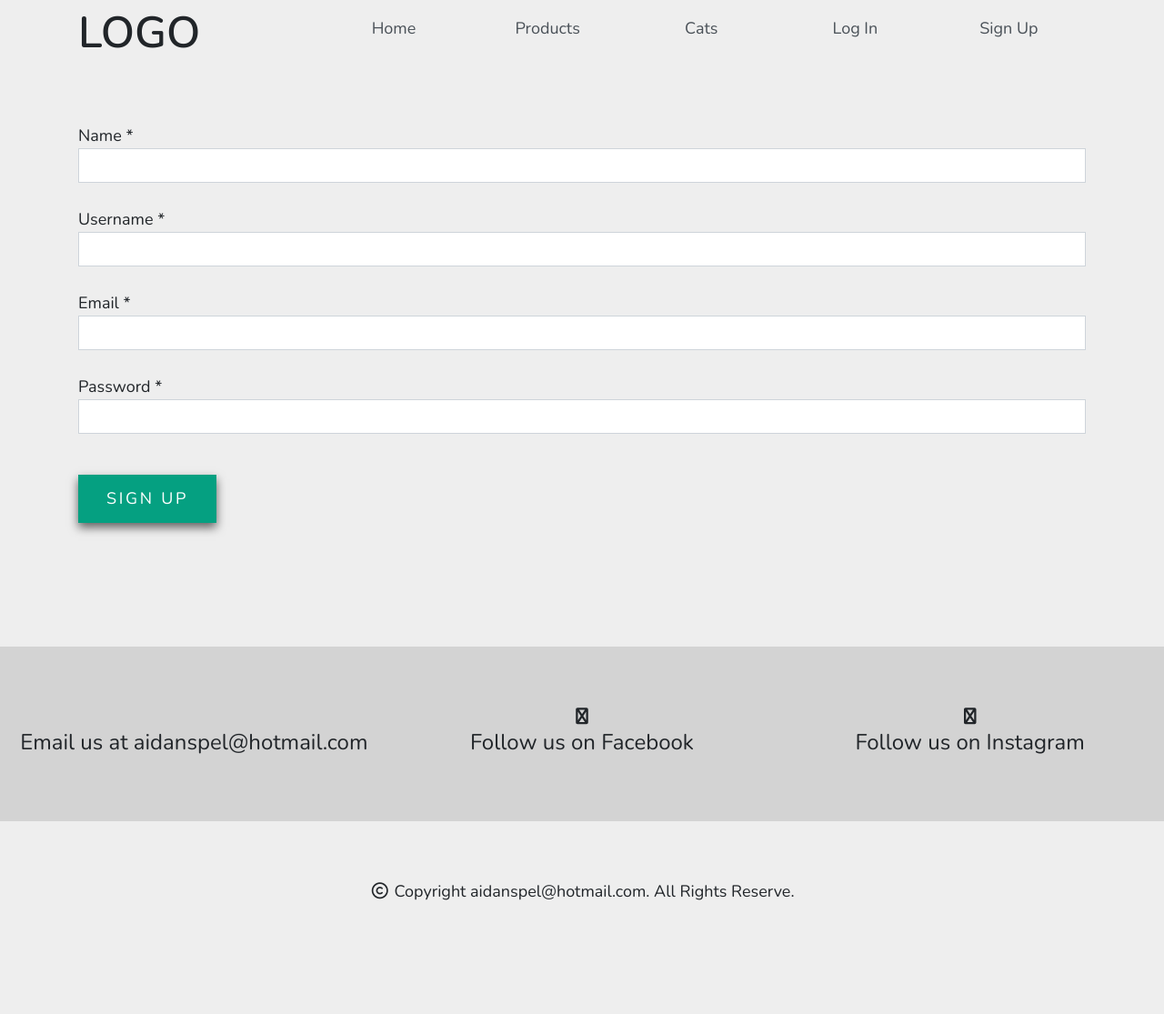
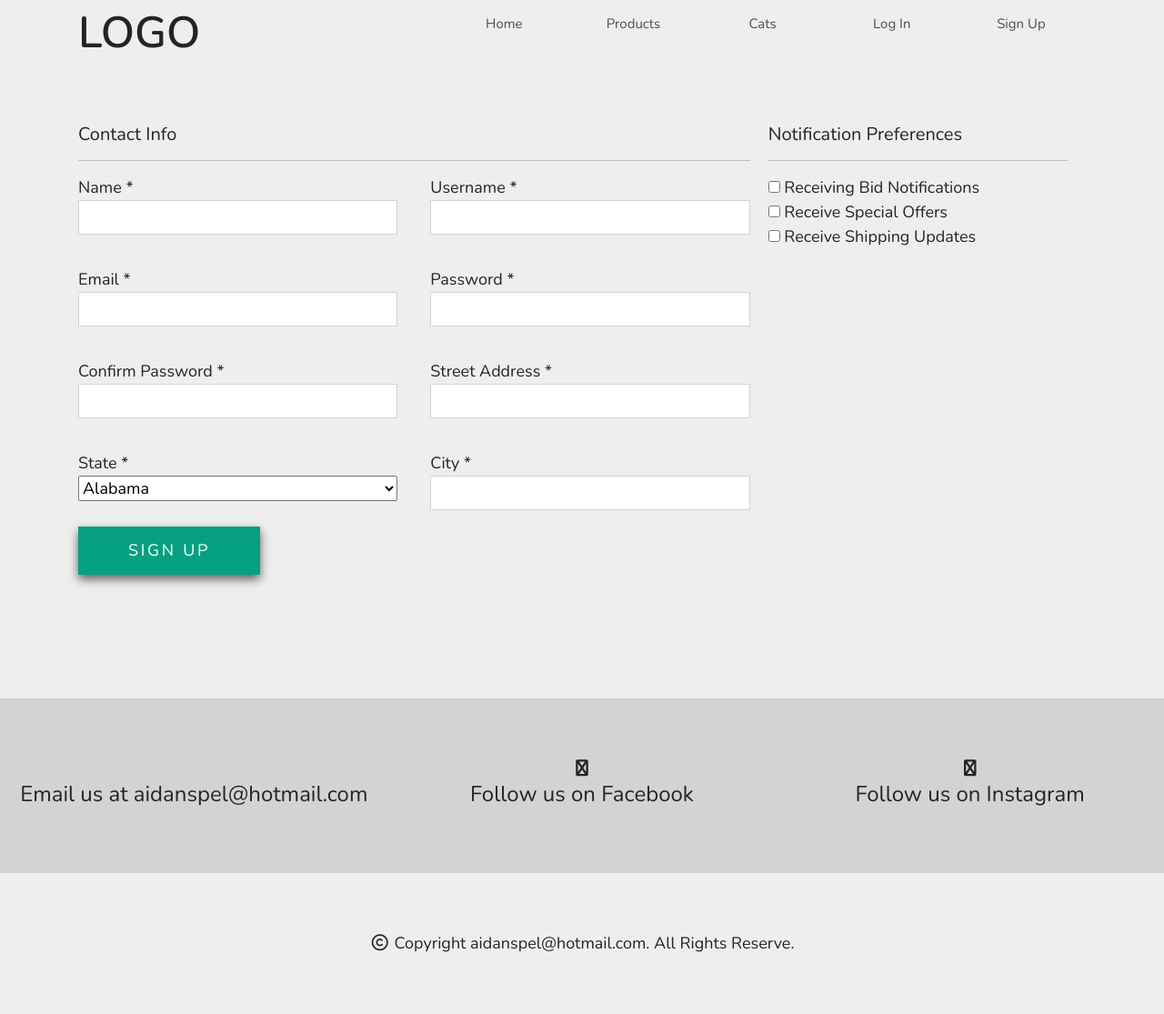
Before and after one commit to dryercashew/CashAuction, a PHP site: page /connect.php in a window 1280 px wide. Shown: the whole page at 91% size. Before the commit the page ends 990 px from the top, so only its background shows below. Run offline with PHP 8.4, Linux system fonts and the light colour scheme; some libraries are stand-ins or nearby versions; some web fonts are replaced.

Commit message:
Updates to the connect and log_in php files for styling

```diff
--- a/connect.php
+++ b/connect.php
@@ -40,7 +40,8 @@
     <meta name="viewport" content="width=device-width, initial-scale=1.0">
     <title>Cashew Auctions</title>
     <link rel="stylesheet" href="node_modules/@fortawesome/fontawesome-free/css/all.css">
-    <link rel="stylesheet" href="css/main.css">
+    <PHP> <link rel="stylesheet" type="text/css" href="css/main.css"></head> <PHP>
+    <!-- <link rel="stylesheet" href="css/main.css"> -->
 </head>
 <body>
     <header>
@@ -60,24 +61,120 @@
         <section class="padding">
             <div class="container">
                 <form id="sign-up" method="POST" action="<?php echo $_SERVER['PHP_SELF'];?>" class="sign-up">
+                    <div class="input-sec">
+                        <h5>Contact Info</h5>
+                        <hr>
+                        <div class="inputs">
+                            <div class="form-input">
                                 <label for="name">Name *</label>
                                 <input type="text" name="name" id="name">
-                    <br>
+                            </div>
+                            <div class="form-input">
                                 <label for="username">Username *</label>
                                 <input type="text" name="username" id="username">
-                    <br>
+                            </div>
+                            <div class="form-input">
                                 <label for="email">Email *</label>
                                 <input type="email" name="email" id="email">
-                    <br>
+                            </div>
+                            <div class="form-input">
                                 <label for="password">Password *</label>
                                 <input type="text" name="password" id="password">
-                    <br>
-                    <!-- <label for="confirm-password">Confirm Password *</label>
-                    <input type="text" name="confirm-password" id="confirm-password"> -->
+                            </div>
+                            <div class="form-input">
+                                <label for="confirm-password">Confirm Password *</label>
+                                <input type="text" name="confirm-password" id="confirm-password">
+                            </div>
+                            <div class="form-input">
+                                <label for="address">Street Address *</label>
+                                <input type="text" name="address" id="address">
+                            </div>
+                            <div class="form-input">
+                                <label for="confirm-password">State *</label>
+                                <select name="state" id="state">
+                                    <option value="AL">Alabama</option>
+                                    <option value="AK">Alaska</option>
+                                    <option value="AZ">Arizona</option>
+                                    <option value="AR">Arkansas</option>
+                                    <option value="CA">California</option>
+                                    <option value="CO">Colorado</option>
+                                    <option value="CT">Connecticut</option>
+                                    <option value="DE">Delaware</option>
+                                    <option value="DC">Dist of Columbia</option>
+                                    <option value="FL">Florida</option>
+                                    <option value="GA">Georgia</option>
+                                    <option value="HI">Hawaii</option>
+                                    <option value="ID">Idaho</option>
+                                    <option value="IL">Illinois</option>
+                                    <option value="IN">Indiana</option>
+                                    <option value="IA">Iowa</option>
+                                    <option value="KS">Kansas</option>
+                                    <option value="KY">Kentucky</option>
+                                    <option value="LA">Louisiana</option>
+                                    <option value="ME">Maine</option>
+                                    <option value="MD">Maryland</option>
+                                    <option value="MA">Massachusetts</option>
+                                    <option value="MI">Michigan</option>
+                                    <option value="MN">Minnesota</option>
+                                    <option value="MS">Mississippi</option>
+                                    <option value="MO">Missouri</option>
+                                    <option value="MT">Montana</option>
+                                    <option value="NE">Nebraska</option>
+                                    <option value="NV">Nevada</option>
+                                    <option value="NH">New Hampshire</option>
+                                    <option value="NJ">New Jersey</option>
+                                    <option value="NM">New Mexico</option>
+                                    <option value="NY">New York</option>
+                                    <option value="NC">North Carolina</option>
+                                    <option value="ND">North Dakota</option>
+                                    <option value="OH">Ohio</option>
+                                    <option value="OK">Oklahoma</option>
+                                    <option value="OR">Oregon</option>
+                                    <option value="PA">Pennsylvania</option>
+                                    <option value="RI">Rhode Island</option>
+                                    <option value="SC">South Carolina</option>
+                                    <option value="SD">South Dakota</option>
+                                    <option value="TN">Tennessee</option>
+                                    <option value="TX">Texas</option>
+                                    <option value="UT">Utah</option>
+                                    <option value="VT">Vermont</option>
+                                    <option value="VA">Virginia</option>
+                                    <option value="WA">Washington</option>
+                                    <option value="WV">West Virginia</option>
+                                    <option value="WI">Wisconsin</option>
+                                    <option value="WY">Wyoming</option>
+
+                                </select>
+
+                            </div>
+                            <div class="form-input">
+                            <label for="address">City *</label>
+                                <input type="text" name="city" id="city">
+                            </div>
+                        </div>
+                    </div>
+
+                    <!-- End of all the inputs -->
+                    <div class="notif-sec">
+                        <h5>Notification Preferences</h5>
+                        <hr>
+                        <div class="notifs">
+                            <input type="checkbox" id="bids" name="bids" value="Bid">
+                            <label for="vehicle1"> Receiving Bid Notifications</label><br>
+                            <input type="checkbox" id="offers" name="offers" value="Offers">
+                            <label for="vehicle2"> Receive Special Offers</label><br>
+                            <input type="checkbox" id="shipping" name="shipping" value="Shipping">
+                            <label for="vehicle3">Receive Shipping Updates</label><br>
+                        </div>
+                    </div>
+                    <!-- End of the notication -->
                     <input type="submit" value="Sign Up" id="Submit" class="button">
                 </form>
+                <!-- End of form -->
             </div>
+            <!-- End of container -->
         </section>
+        <!-- End of form section -->
     </main>
     <div class="clearfix"></div>
     <section class="padding contacts">
--- /dev/null
+++ b/scss/_log-in.scss
@@ -0,0 +1,25 @@
+.log-in {
+    width: 60%;
+    margin: auto;
+    text-align: center;
+    padding: 20px;
+
+    border: 1px solid #ced4da;
+    background-color: #fff;
+
+    input[type="text"] {
+        display: block;
+        width: 100%;
+        padding: .375rem .75rem;
+        font-size: 1rem;
+        line-height: 1.5;
+        color: #495057;
+        background-color: #fff;
+        background-clip: padding-box;
+        border: 1px solid #ced4da;
+    }
+
+    a {
+        padding: 10px;
+    }
+}
--- a/scss/main.scss
+++ b/scss/main.scss
@@ -10,6 +10,8 @@ Style Sheet for Cashew Auctions
 @import "../node_modules/bootstrap/scss/bootstrap.scss";
 
 @import "../node_modules/@fortawesome/fontawesome-free/scss/regular.scss";
+
+@import "log-in";
 
 @import url('https://fonts.googleapis.com/css2?family=Nunito:wght@300;400;600&display=swap');
 
@@ -83,10 +85,11 @@ nav {
     display: grid;
     grid-template-columns: repeat(5, 1fr);
     justify-content: space-around;
+    font-size: 15px;
     a {
         text-decoration: none;
         color: #495057;
-        padding: 1em 2em;
+        padding: 1em 1em;
     }
 }
 .account {
@@ -147,9 +150,10 @@ main{
     padding-bottom: 20px;
     text-align: center;
     margin: 20px;
+
     img {
-        height: 50px;
-        // display: block;
+        height: 100px;
+        margin: 10px;
     }
     h4 {
         text-align: center;
@@ -179,10 +183,19 @@ footer {
     text-align: center;
 }
 // Sign-up portion
-.sign-up {
+#sign-up {
     padding-bottom: 4em;
     margin: auto;
-
+    display: grid;
+    grid-template-columns: 2fr 1fr;
+    .inputs {
+        display: grid;
+        grid-template-columns: repeat(2, 1fr);
+        grid-gap: 2em;
+    }
+    .notif-sec {
+        margin: 0px 20px;
+    }
     input[type="text"], input[type="email"] {
         display: block;
         width: 100%;
@@ -193,6 +206,12 @@ footer {
         background-color: $text-color;
         background-clip: padding-box;
         border: 1px solid #ced4da;
+    }
+    #state {
+        width: 100%;
+        position: relative;
+        z-index: 10;
+        font-size: 1em;
     }
 }
 .button {
@@ -206,6 +225,7 @@ footer {
     border: 1px solid $main-color;
     cursor: pointer;
     box-shadow: 0 5px 10px rgba(0, 0, 0, .6);
+    width: 200px;
 }
 .button:hover {
     color: $main-color;
```
Also changed, not shown: index.php (+3 -7 lines), index2.php (+5 -3 lines), log_in.php (+14 -6 lines), sign_up.php (deleted, +0 -101 lines), css/main.css. Lines whose indentation alone changed are shown as unchanged.
